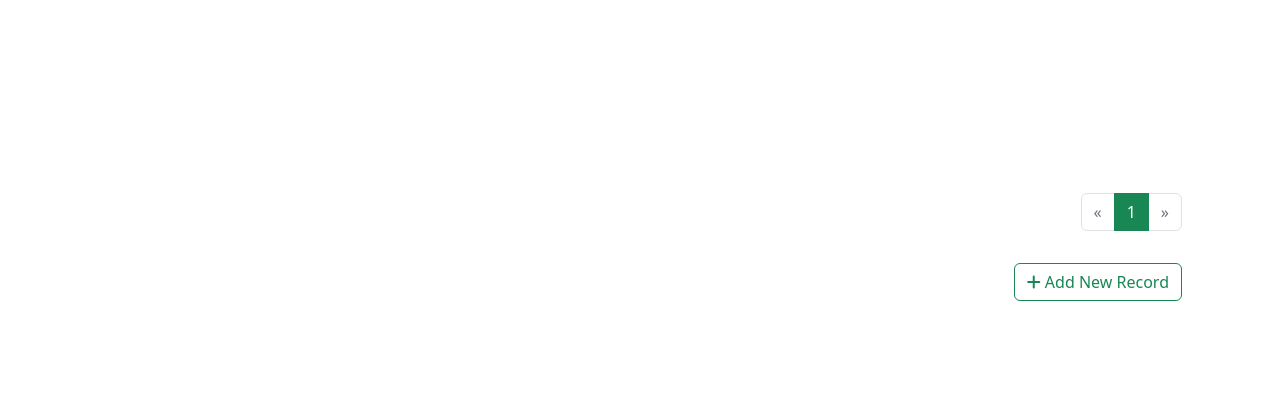
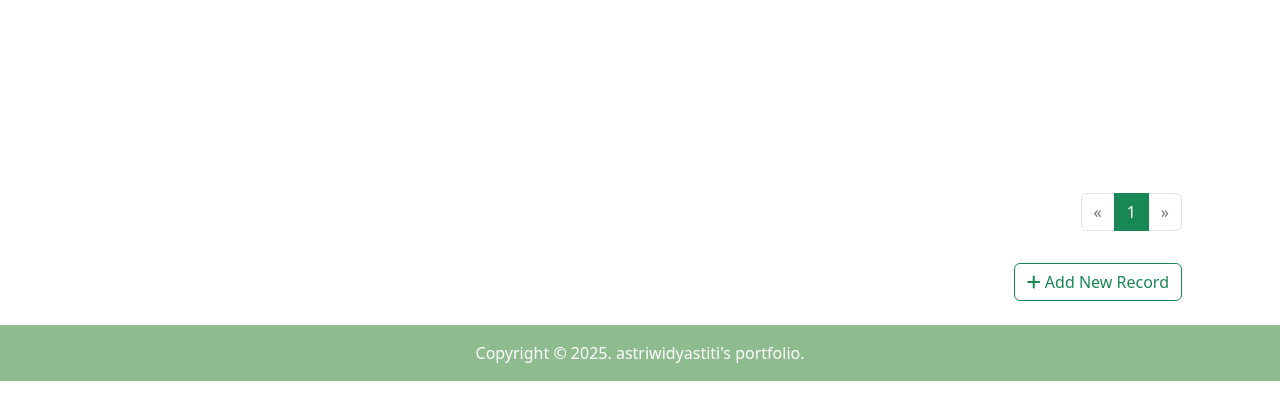
Before and after one commit to astriwidyastiti/Django-CRM, a Django app: page /home/ in a window 1280 px wide. Shown: the part 239-659 px from the top of the page. Run offline with Django 5.2, Linux system fonts and the light colour scheme; the visitor is signed in with stand-in values (Sample User, id 1); data that the repository does not hold is empty; parts of the project's set-up code (start-up, migrations or seed data) failed here and were passed over.

Commit message:
add footer

```diff
--- a/website/templates/base.html
+++ b/website/templates/base.html
@@ -58,7 +58,11 @@
         {% block content %}
 
         {% endblock content %}
-   </div>
+    </div>
+
+    <footer class="text-white text-center py-3" style="background-color: #8FBC8F;">
+      <div>Copyright © 2025. astriwidyastiti's portfolio.</div>
+    </footer>
 
    <script>
 
```
